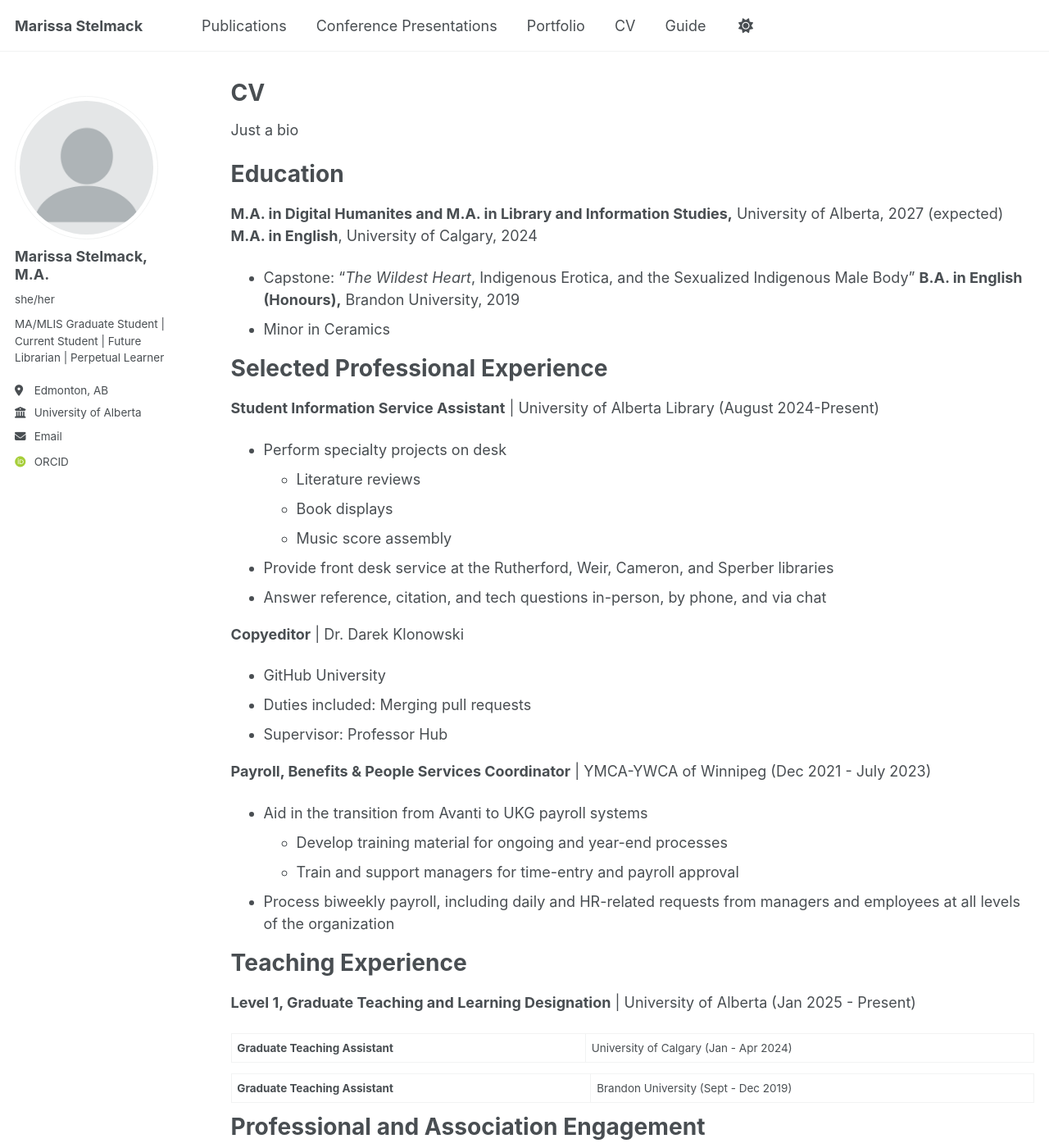
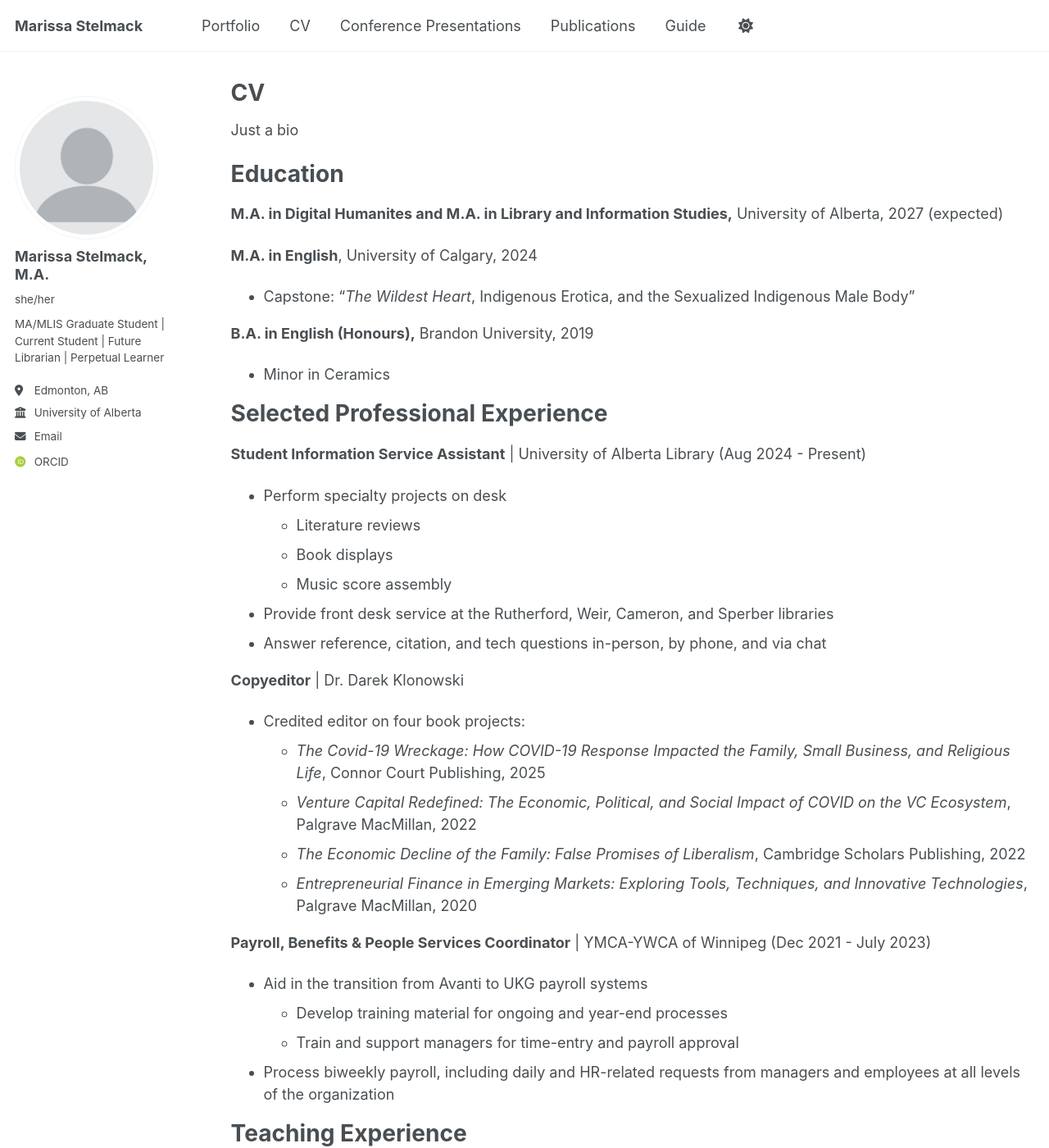
Before and after one commit to mstelmac/about, a Jekyll site: the page built from _pages/cv.md, in a window 1280 px wide and 1400 px high. Shown: the whole window at 82% size. Built offline with Jekyll 4.4.1, drawn with Linux system fonts in a browser that asks for light colours; some web fonts are replaced; some of the changed text lies outside the part shown.

Commit message:
Menu order and cv edits

```diff
--- a/_pages/cv.md
+++ b/_pages/cv.md
@@ -14,14 +14,16 @@ Just a bio
 Education
 ======
 **M.A. in Digital Humanites and M.A. in Library and Information Studies,** University of Alberta, 2027 (expected)
+
 **M.A. in English**, University of Calgary, 2024
 * Capstone: "*The Wildest Heart*, Indigenous Erotica, and the Sexualized Indigenous Male Body"
+
 **B.A. in English (Honours),** Brandon University, 2019
 * Minor in Ceramics
 
 Selected Professional Experience
 ======
-**Student Information Service Assistant** | University of Alberta Library (August 2024-Present)
+**Student Information Service Assistant** | University of Alberta Library (Aug 2024 - Present)
   * Perform specialty projects on desk
     * Literature reviews
     * Book displays
@@ -30,9 +32,11 @@ Selected Professional Experience
   * Answer reference, citation, and tech questions in-person, by phone, and via chat
 
 **Copyeditor** | Dr. Darek Klonowski
-  * GitHub University
-  * Duties included: Merging pull requests
-  * Supervisor: Professor Hub
+  * Credited editor on four book projects:
+    * *The Covid-19 Wreckage: How COVID-19 Response Impacted the Family, Small Business, and Religious Life*, Connor Court Publishing, 2025
+    * *Venture Capital Redefined: The Economic, Political, and Social Impact of COVID on the VC Ecosystem*, Palgrave MacMillan, 2022
+    * *The Economic Decline of the Family: False Promises of Liberalism*, Cambridge Scholars Publishing, 2022
+    * *Entrepreneurial Finance in Emerging Markets: Exploring Tools, Techniques, and Innovative Technologies*, Palgrave MacMillan, 2020
 
 **Payroll, Benefits & People Services Coordinator** | YMCA-YWCA of Winnipeg (Dec 2021 - July 2023)
   * Aid in the transition from Avanti to UKG payroll systems
```
Also changed, not shown: other parts of _pages/cv.md (+1 -1 lines), _data/navigation.yml (+8 -8 lines).
